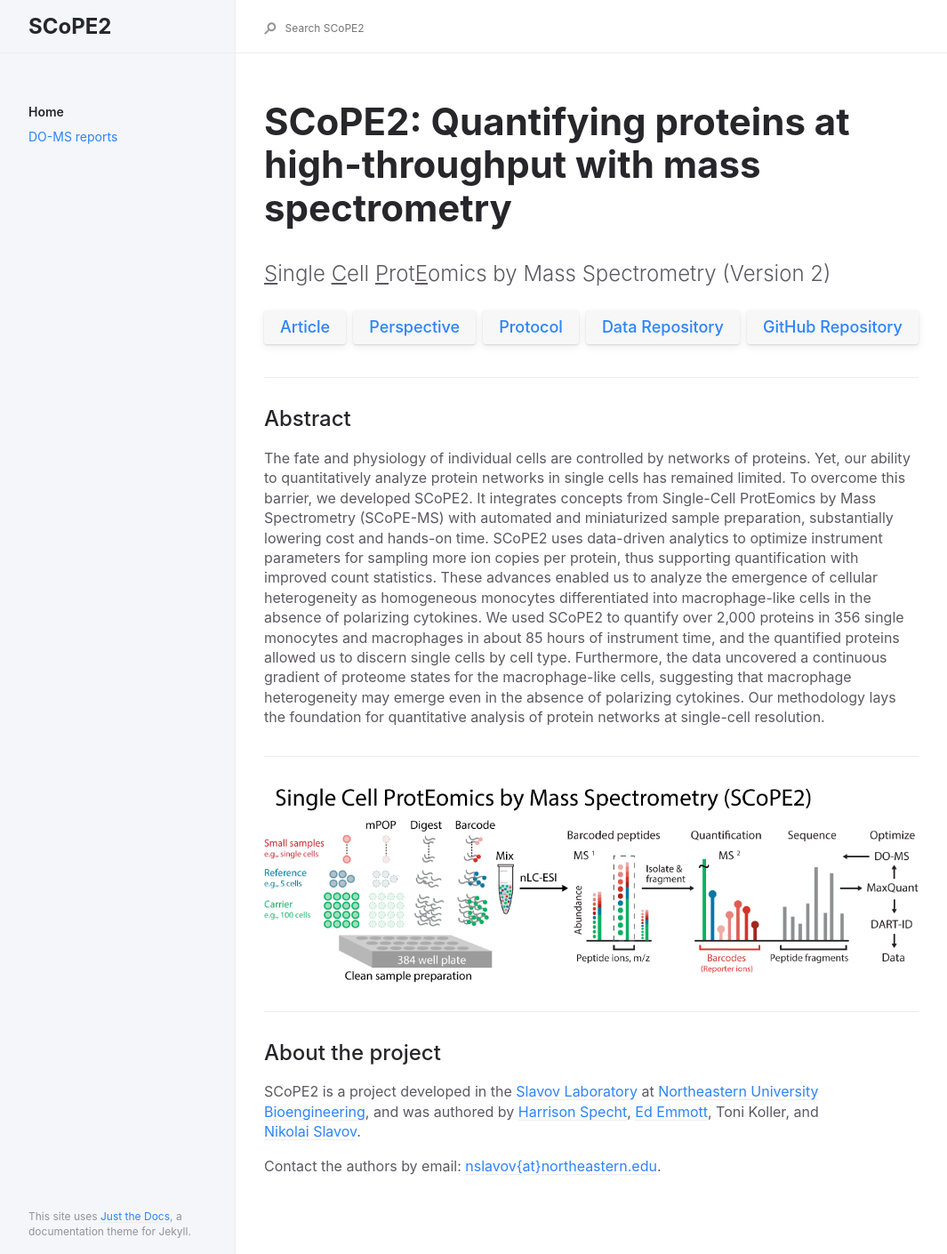
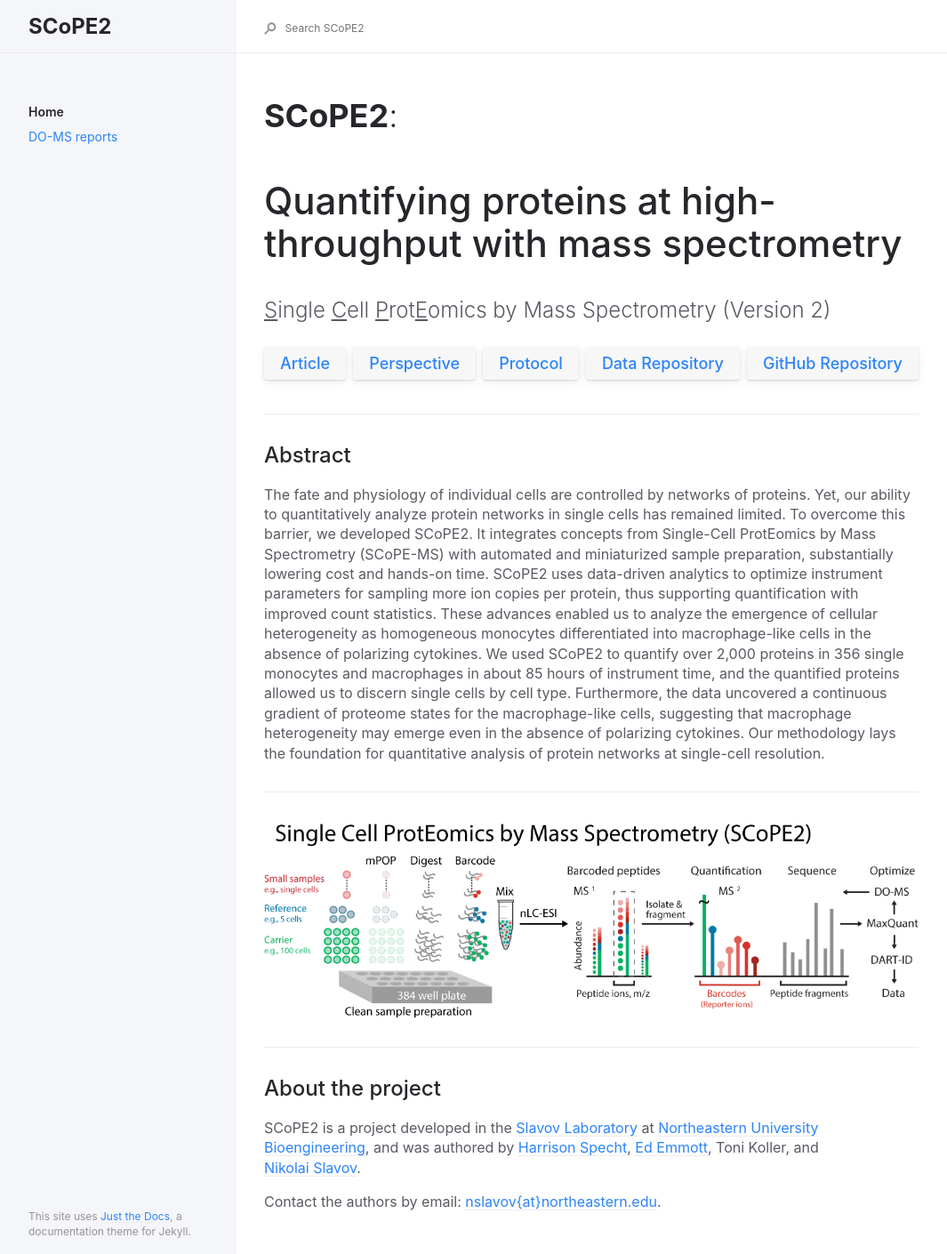
Before and after one commit to SlavovLab/SCoPE2, a Jekyll site: the page built from docs/index.md, in a window 1280 px wide. Shown: the whole page at 89% size, without its empty margins (91-1156 px from the left). Built offline with Jekyll 4.4.1, drawn with Linux system fonts in a browser that asks for light colours.

```diff
--- a/docs/index.md
+++ b/docs/index.md
@@ -6,7 +6,8 @@ description: "SCoPE2: Quantifying proteins at high-throughput with mass spectrom
 permalink: /
 ---
 
-# **SCoPE2: Quantifying proteins at high-throughput with mass spectrometry**
+# **SCoPE2**:
+## Quantifying proteins at high-throughput with mass spectrometry
 {: .fs-9 }
 
 <u>S</u>ingle <u>C</u>ell <u>P</u>rot<u>E</u>omics by Mass Spectrometry (Version 2)
```
